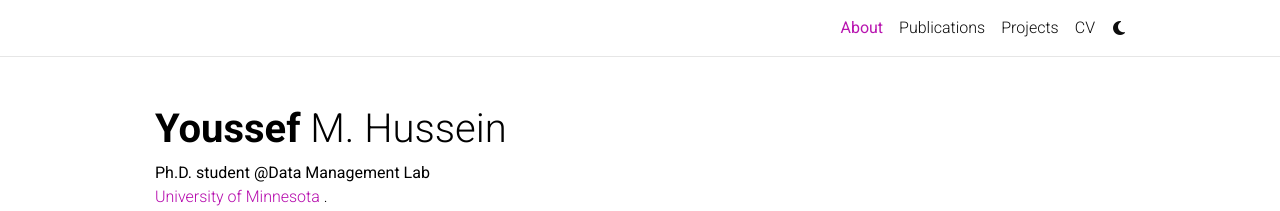
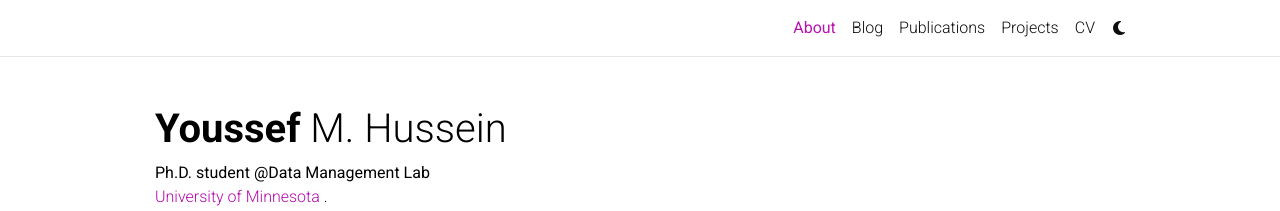
Before and after one commit to joHussien/joHussien.github.io, a Jekyll site: the page built from _pages/about.md, in a window 1280 px wide. Shown: the top 211 px of the page. Built offline with Jekyll 4.4.1, drawn with Linux system fonts in a browser that asks for light colours; full-size pictures stand in for the smaller copies a plugin makes; comment, search, counter and statistics services are not loaded; a style sheet for code colours, icons or effects is not loaded.

Commit message:
Update header.html

```diff
--- a/_includes/header.html
+++ b/_includes/header.html
@@ -51,7 +51,16 @@
                   {%- endif -%}
                 </a>
               </li>
-
+          {% if site.blog_nav_title %}
+              <!-- Blog -->
+              <li class="nav-item {% if page.url contains 'blog' %}active{% endif %}">
+                <a class="nav-link" href="{{ '/blog/' | relative_url }}">{{ site.blog_nav_title }}
+                  {%- if page.url contains 'blog' -%}
+                  <span class="sr-only">(current)</span>
+                  {%- endif -%}
+                </a>
+              </li>
+              {%- endif %}
 
               <!-- Other pages -->
               {%- assign sorted_pages = site.pages | sort: "nav_order" -%}
```
